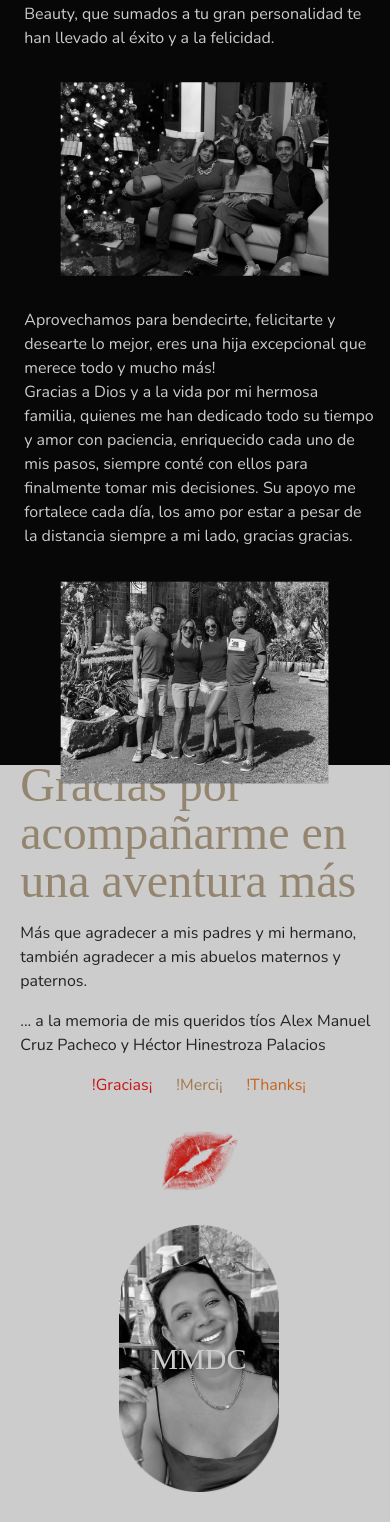
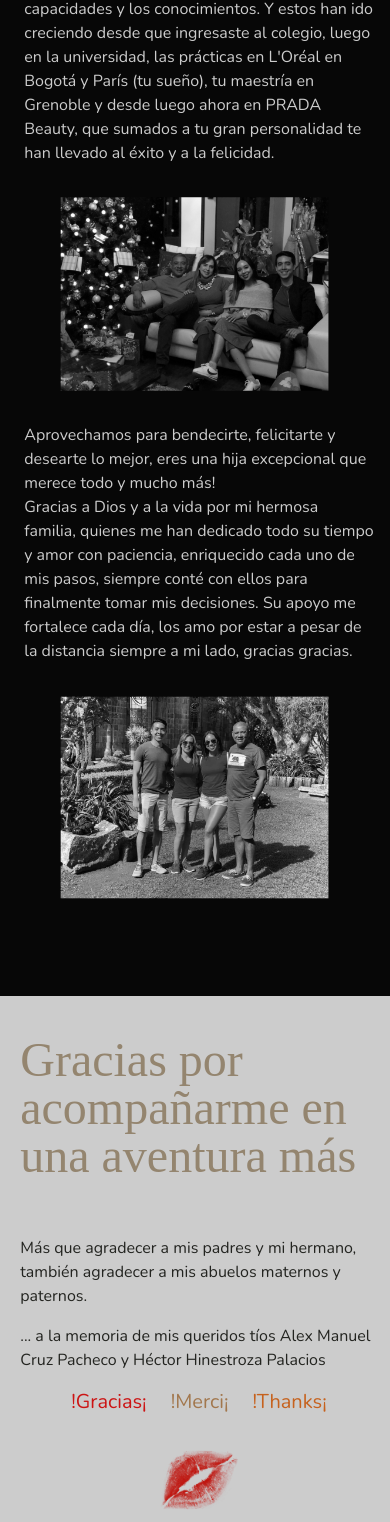
Before and after one commit to NicoAmont/mmdc-grado, a Next.js app: page /mihistoria in a window 390 px wide. Shown: the part 2922-4444 px from the top of the page. Built offline with nearby package versions, Linux system fonts and the light colour scheme; a web font is replaced by a local one.

Commit message:
adding last fixes

```diff
--- a/pages/mihistoria.js
+++ b/pages/mihistoria.js
@@ -115,7 +115,7 @@ Además me enfrento a retos como la creación del lanzamiento internacional 360
       <div className='w-screen bg-bgr flex flex-col justify-center items-center align-middle'>
           {/**cuarto banner **/}
           <div className='w-auto h-auto py-6 bg-bgr flex justify-center'>
-            <div className=' max-w-7xl py-10 md:py-0 maxH w-screen flex  flex-col justify-center items-center'>
+            <div className=' max-w-7xl py-10 md:py-0 maxHh w-screen flex  flex-col justify-center items-center'>
               <div className='w-11/12  h-auto md:h-screen flex flex-col md:flex-col justify-center items-center align-middle md:relative '>
 
 
@@ -142,16 +142,16 @@ Además me enfrento a retos como la creación del lanzamiento internacional 360
       <div className='w-screen bg-bgr2 flex flex-col justify-center items-center align-middle'>
           {/**quinto banner **/}
           <div className='w-auto h-auto  bg-bgr2 flex justify-center items-center'>
-            <div className=' max-w-7xl minH2 min-w-fit maxH w-screen flex  flex-col justify-center items-center'>
+            <div className=' max-w-7xl minH2 min-w-fit maxHh w-screen flex  flex-col justify-center items-center'>
               <div className='w-11/12 h-full flex flex-col md:flex-row justify-center items-center gap-6 ml-2'>
                 <div className='w-auto h-auto max-w-xl flex flex-col justify-center items-center'>
-                  <p className='font-heads text-5xl md:text-6xl text-gold max-w-lg'>Gracias por acompañarme en una aventura más</p>
+                  <p className='font-heads text-5xl md:text-6xl my-10 text-gold max-w-lg'>Gracias por acompañarme en una aventura más</p>
                   <p className=' max-w-lg  font-body md:text-lg text-bgr3 font-extralight t z-10 filter-none mt-4'>Más que agradecer a mis padres y mi hermano, también agradecer a mis abuelos maternos y paternos. </p>
                   <p className=' max-w-md  font-body md:text-lg text-bgr3 font-extralight t z-10 filter-none mt-4'>... a la memoria de mis queridos tíos Alex Manuel Cruz Pacheco y Héctor Hinestroza Palacios</p>
                   <div className='flex max-w-sm gap-6'>
-                  <p className=' max-w-lg  font-body md:text-2xl colorlb1 font-light t z-10 filter-none mt-4'>!Gracias¡</p>
-                  <p className=' max-w-lg  font-body md:text-2xl colorlb2 font-light t z-10 filter-none mt-4'>!Merci¡</p>
-                  <p className=' max-w-lg  font-body md:text-2xl colorlb3 font-light t z-10 filter-none mt-4'>!Thanks¡</p>
+                  <p className=' max-w-lg  font-body text-xl md:text-2xl colorlb1 font-light t z-10 filter-none mt-4'>!Gracias¡</p>
+                  <p className=' max-w-lg  font-body text-xl md:text-2xl colorlb2 font-light t z-10 filter-none mt-4'>!Merci¡</p>
+                  <p className=' max-w-lg  font-body text-xl md:text-2xl colorlb3 font-light t z-10 filter-none mt-4'>!Thanks¡</p>
                   </div>
                   <img className='w-20 mt-6'  src="/labios.png" />
                 </div>
```
